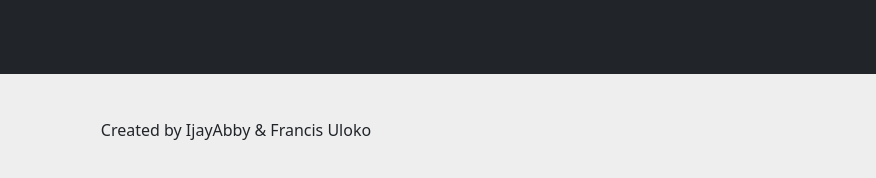
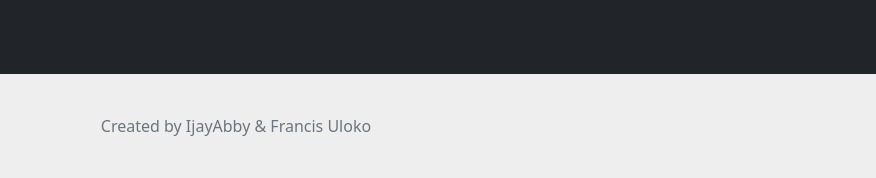
Before and after one commit to francisuloko/delicacies, a website built with webpack: page src/index.html in a window 1280 px wide. Shown: the part 226-404 px from the top of the page, 404-1280 px from the left. Built offline with nearby package versions, Linux system fonts and the light colour scheme; no server answers.

Commit message:
Modify authors text in footer

```diff
--- a/src/index.html
+++ b/src/index.html
@@ -26,7 +26,7 @@
   <div id="modal" class="hide p-5"></div>
 
   <footer>
-    <p class='p-2 text-center fs-6'>Created by IjayAbby & Francis Uloko</p>
+    <p class='p-1 text-center text-secondary fs-6'>Created by IjayAbby & Francis Uloko</p>
   </footer>
 </body>
 
```
